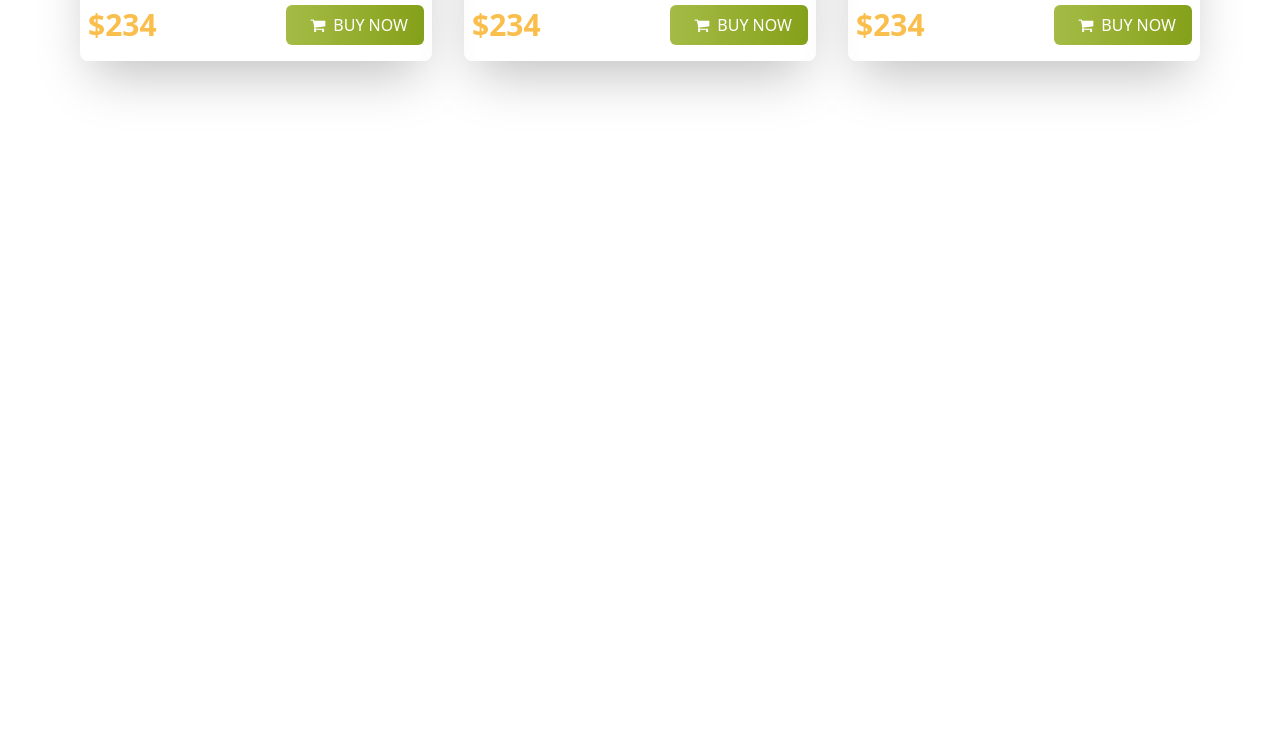
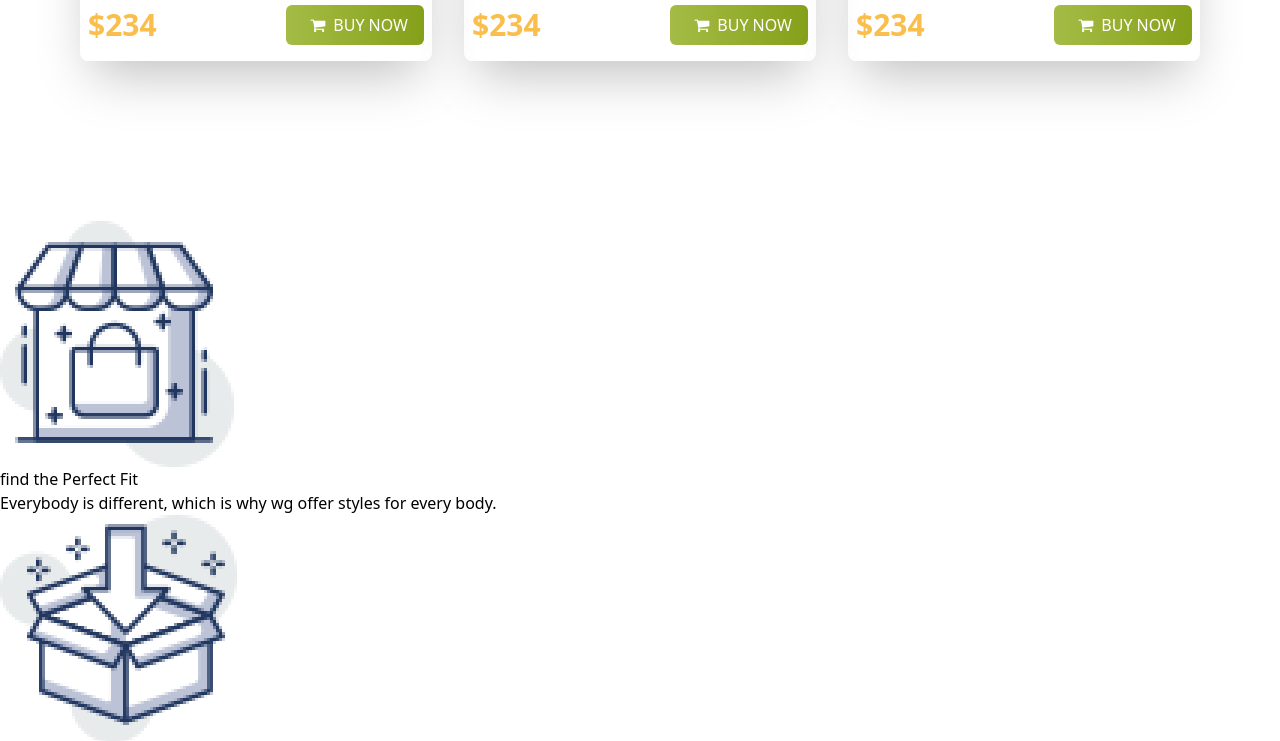
Before and after one commit to dipokroydip3/penguin-fashion-with-tailwind, a plain HTML site: page index.html in a window 1280 px wide. Shown: the part 2059-2800 px from the top of the page. Before the commit the page ends 2280 px from the top, so only its background shows below. Drawn offline with nearby package versions, Linux system fonts and the light colour scheme.

Commit message:
added secvice section

```diff
--- a/index.html
+++ b/index.html
@@ -135,5 +135,38 @@
             </div>
       </div>
      </section>
+            <!-- ---------service---------- -->
+      <section>
+            <div >
+                  <div>
+                        <div>
+                              <img src="icons/house.png" alt="">
+                        <div>
+                              <h1>find the Perfect Fit</h1>
+                              <p>Everybody is different, which is why wg offer styles for every body.</p>
+                        </div>
+                        </div>
+
+                        <div>
+                              <img src="icons/box.png" alt="">
+                        <div>
+                              <h1>find the Perfect Fit</h1>
+                              <p>Everybody is different, which is why wg offer styles for every body.</p>
+                        </div>
+                        </div>
+
+                        <div>
+                              <img src="icons/question.png" alt="">
+                        <div>
+                              <h1>find the Perfect Fit</h1>
+                              <p>Everybody is different, which is why wg offer styles for every body.</p>
+                        </div>
+                        </div>
+                  </div>
+                  <div>
+                        <img src="images/shopping.png" alt="">
+                  </div>
+            </div>
+      </section>
 </body>
 </html>
```
